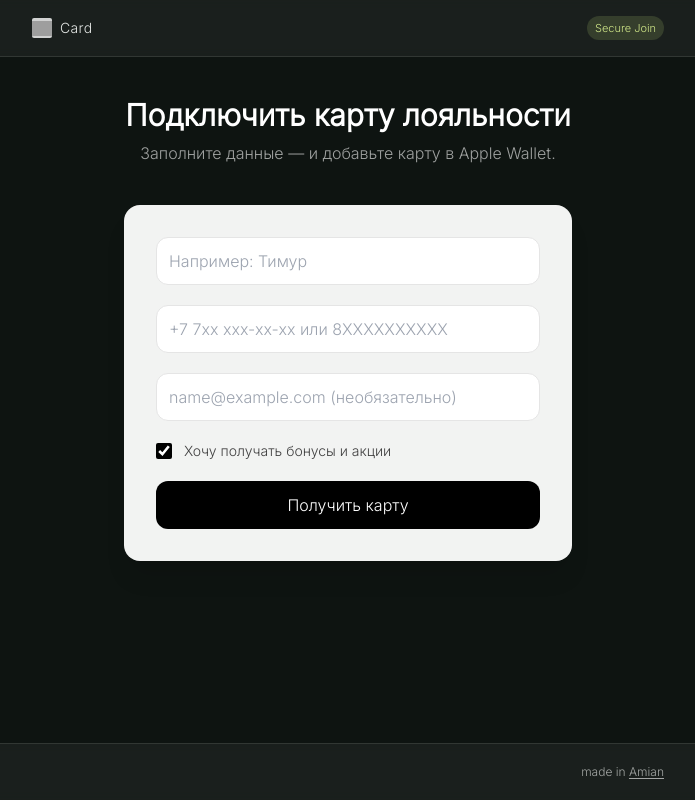
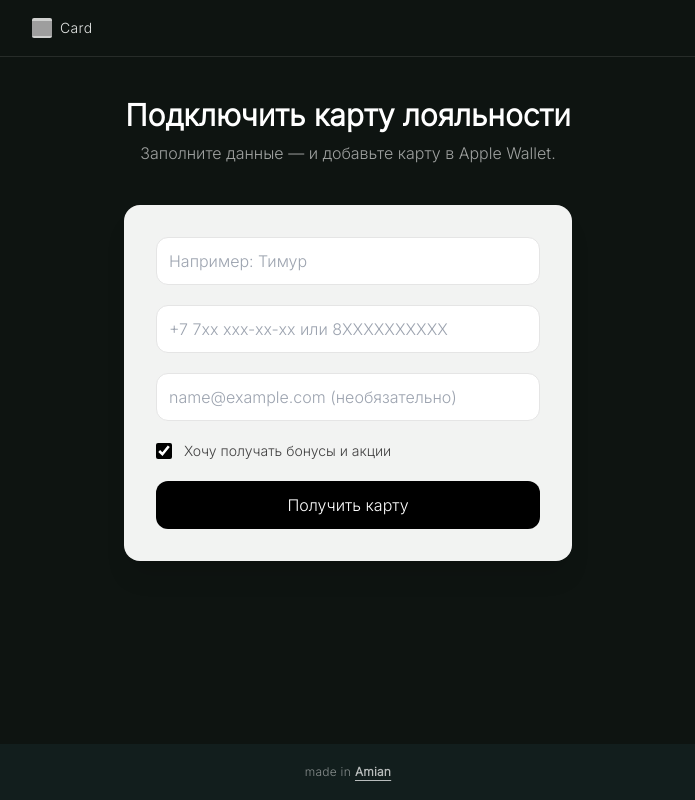
Before and after one commit to nolimitima/amio, a React (Vite) app in the folder frontend/: page /join/1 in a window 1280 px wide. Shown: the whole page, without its empty margins (292-987 px from the left). Built offline with nearby package versions, Linux system fonts and the light colour scheme; no server answers; grey boxes are pictures that could not be loaded.

Commit message:
feat(public-branding):upd 3.0

```diff
--- a/frontend/src/components/BrandLayout.jsx
+++ b/frontend/src/components/BrandLayout.jsx
@@ -2,43 +2,41 @@ export default function BrandLayout({ children, branding }) {
     const brand = {
       name: branding?.name || "Card",
       logoUrl: branding?.logoUrl || "/logo-amian.svg",
-      primary: branding?.primary || "#D1E889",
       bg: branding?.bg || "#0E1411",
       text: branding?.text || "#F8FAF9",
     };
 
     return (
-      <div className="min-h-screen flex flex-col justify-between" style={{ background: brand.bg, color: brand.text }}>
-        {/* Header с брендом бизнеса */}
-        <header className="w-full border-b border-white/10 bg-white/5 backdrop-blur-sm">
-          <div className="max-w-2xl mx-auto px-5 h-14 flex items-center justify-between">
-            <div className="flex items-center gap-2">
+      <div className="min-h-screen flex flex-col" style={{ background: brand.bg, color: brand.text }}>
+        {/* HEADER: только лого + имя бизнеса */}
+        <header className="w-full border-b border-white/10">
+          <div className="max-w-2xl mx-auto px-5 h-14 flex items-center gap-2">
+            {/* логотип */}
             <img
               src={brand.logoUrl}
               alt={`${brand.name} logo`}
               className="h-5 w-5 rounded-sm object-contain bg-white/80"
-                onError={(e) => (e.currentTarget.style.visibility = "hidden")}
+              onError={(e) => { e.currentTarget.style.display = "none"; }}
             />
             <span className="text-sm font-medium tracking-wide opacity-90">{brand.name}</span>
           </div>
-            <span className="text-[11px] px-2 py-1 rounded-full font-medium"
-                  style={{ background: brand.primary + "26", color: brand.primary }}>
-              Secure Join
-            </span>
-          </div>
         </header>
 
+        {/* MAIN */}
         <main className="flex-1 w-full max-w-2xl mx-auto px-5 py-10">{children}</main>
 
-        {/* Footer: только made in Amian → ссылка на главную */}
-        <footer className="w-full border-t border-white/10 bg-white/5 backdrop-blur-sm">
-          <div className="max-w-2xl mx-auto px-5 py-5 flex items-center justify-end text-xs text-white/60">
-            <span>
-              made in{" "}
-              <a href="/" className="underline underline-offset-2 hover:opacity-80">
-                Amian
+        {/* FOOTER: всегда #121e1d, по центру, только "made in Amian" со ссылкой на / */}
+        <footer className="w-full" style={{ background: "#121e1d" }}>
+          <div className="max-w-2xl mx-auto px-5 py-5 flex items-center justify-center">
+            <a
+              href="/"
+              className="text-xs text-white/70 hover:text-white transition inline-flex items-center gap-1"
+              style={{ letterSpacing: ".02em" }}
+              aria-label="Made in Amian – go to home"
+            >
+              <span className="opacity-70">made in</span>
+              <span className="font-semibold underline underline-offset-4">Amian</span>
             </a>
-            </span>
           </div>
         </footer>
       </div>
```
Lines whose indentation alone changed are shown as unchanged.
